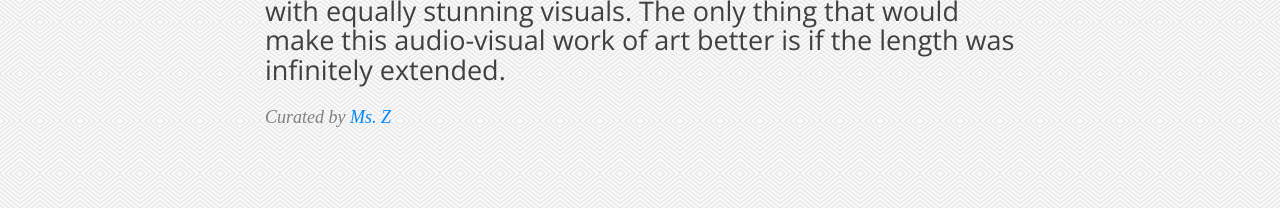
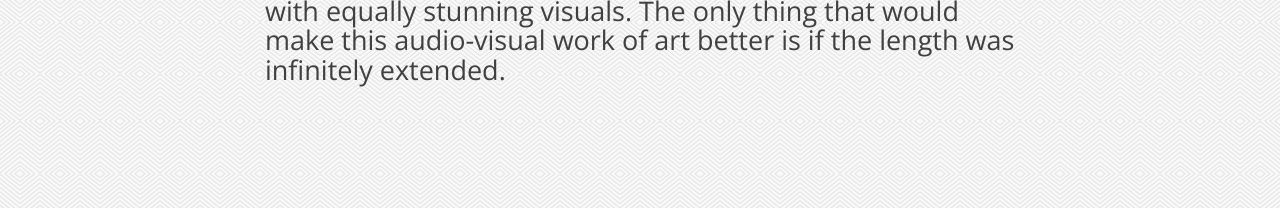
Before and after one commit to rhymeswithzion/rwz-test, a Jekyll site: the page built from _posts/2017-09-10-aiwake-childish.md, in a window 1280 px wide and 900 px high, cut to the strip 0-487 px from the top of the window. Shown: the part 279-487 px from the top of the strip. Built offline with Jekyll 4.4.1, drawn with Linux system fonts in a browser that asks for light colours; some web fonts are replaced; comment, search, counter and statistics services are not loaded.

Commit message:
Update header.html

```diff
--- a/_includes/header.html
+++ b/_includes/header.html
@@ -61,7 +61,9 @@
 		  {% endif %}
 
 		  {% if include.type == "post" %}
-		  <span class="post-meta">Curated by <a href="{{ author.web }}">{{ author.name }}</a></span>
+		        {% if post.author %}
+		        <span class="post-meta">Curated by <a href="{{ author.web }}">{{ author.name }}</a></span>
+		        {% endif %}
 		  {% endif %}
         </div>
       </div>
```
